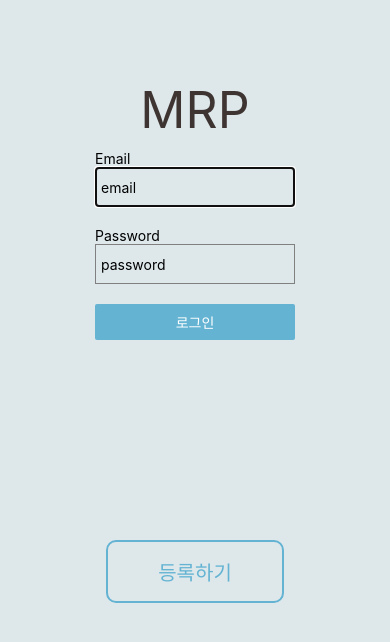
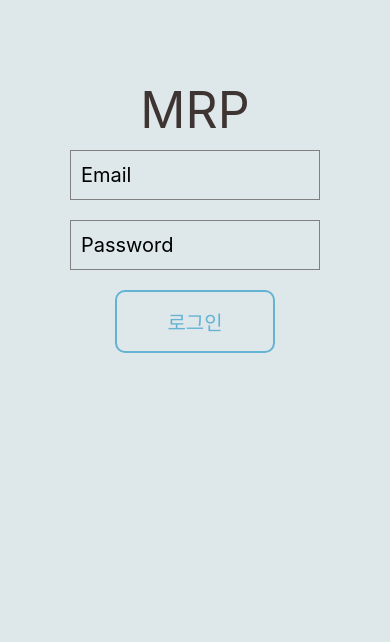
Before and after one commit to Seongjun-Moon/MRP-mobile, a React Native app: screen / in a window 390 px wide. Shown: the top 642 px of the page. Built offline with nearby package versions, Linux system fonts and the light colour scheme.

Commit message:
Add login and out fn and create setting form page

```diff
--- a/App.js
+++ b/App.js
@@ -1,19 +1,23 @@
 import React, { useState, useEffect } from "react";
 import { Text, View, StyleSheet, TouchableOpacity } from "react-native";
 import Signin from "./components/signin";
+import SettingForm from "./components/setting-form";
 
 export default function App() {
+  const [isLoggedIn, setLogin] = useState(false);
+  const [companyType, setCompanyType] = useState(null);
+
   return (
     <View style={styles.container}>
-      <Text style={styles.title}>MRP</Text>
-
-      <Signin />
-
-      <TouchableOpacity onPress={() => alert("곰성준씨 가만히계세여")}>
-        <View style={styles.buttonContainer}>
-          <Text style={styles.button}>등록하기</Text>
-        </View>
-      </TouchableOpacity>
+      {isLoggedIn ? (
+        <SettingForm
+          isLoggedIn={isLoggedIn}
+          setLogin={setLogin}
+          companyType={companyType}
+        />
+      ) : (
+        <Signin setLogin={setLogin} setCompanyType={setCompanyType} />
+      )}
     </View>
   );
 }
@@ -23,6 +27,7 @@ const styles = StyleSheet.create({
     flex: 1,
     backgroundColor: "#dee8eb",
     alignItems: "center",
+    // justifyContent: "center",
   },
   title: {
     color: "#3e3533",
@@ -30,17 +35,17 @@ const styles = StyleSheet.create({
     marginTop: 80,
     marginBottom: 10,
   },
-  button: {
-    color: "#64b3d3",
-    fontSize: 20,
-  },
-  buttonContainer: {
-    borderColor: "#64b3d3",
-    borderRadius: 10,
-    borderWidth: 2,
-    padding: 15,
-    paddingLeft: 50,
-    paddingRight: 50,
-    marginTop: 200,
-  },
+  // button: {
+  //   color: "#64b3d3",
+  //   fontSize: 20,
+  // },
+  // buttonContainer: {
+  //   borderColor: "#64b3d3",
+  //   borderRadius: 10,
+  //   borderWidth: 2,
+  //   padding: 15,
+  //   paddingLeft: 50,
+  //   paddingRight: 50,
+  //   marginTop: 200,
+  // },
 });
--- /dev/null
+++ b/components/setting-form.jsx
@@ -0,0 +1,80 @@
+import React, { useState, useEffect } from "react";
+import {
+  Text,
+  TextInput,
+  View,
+  StyleSheet,
+  TouchableOpacity,
+  Button,
+} from "react-native";
+
+export default function SettingForm(props) {
+  const sendCompanyInfo = () => {
+    // const url = "70.12.113.182:9090";
+    // const fetchOptions = {
+    //   method: "POST",
+    //   headers: {
+    //     "Content-Type": "application/json",
+    //   },
+    //   body: JSON.stringify({ id: email, pw: password }),
+    // };
+    // console.log(fetchOptions);
+    // fetch(`http://${url}/user/signIn`, fetchOptions)
+    //   .then((res) => res.json())
+    //   .then((data) => alert(data.companyType));
+  };
+
+  return (
+    <View style={styles.container}>
+      <Text style={styles.title}>회사 검색하기</Text>
+      <TextInput
+        style={{
+          height: 40,
+          width: 200,
+          borderColor: "gray",
+          borderWidth: 1,
+          marginBottom: 20,
+          padding: 5,
+        }}
+        onChangeText={(text) => setEmail(text)}
+        placeholder="email"
+      />
+
+      <TouchableOpacity onPress={() => {}}>
+        <View style={styles.buttonContainer}>
+          <Text style={styles.button}>전송</Text>
+        </View>
+      </TouchableOpacity>
+
+      <Button onPress={() => props.setLogin(false)} title="로그아웃" />
+    </View>
+  );
+}
+
+const styles = StyleSheet.create({
+  container: {
+    flex: 1,
+    backgroundColor: "#dee8eb",
+    alignItems: "center",
+  },
+  title: {
+    color: "#3e3533",
+    fontSize: 50,
+    marginTop: 80,
+    marginBottom: 10,
+  },
+  button: {
+    color: "#64b3d3",
+    fontSize: 20,
+  },
+  buttonContainer: {
+    alignItems: "center",
+    borderColor: "#64b3d3",
+    borderRadius: 10,
+    borderWidth: 2,
+    padding: 15,
+    paddingLeft: 50,
+    paddingRight: 50,
+    // marginTop: 200,
+  },
+});
--- a/components/signin.jsx
+++ b/components/signin.jsx
@@ -8,7 +8,7 @@ import {
   Button,
 } from "react-native";
 
-export default function Signin() {
+export default function Signin(props) {
   const [email, setEmail] = React.useState(null);
   const [password, setPassword] = React.useState(null);
 
@@ -25,76 +25,90 @@ export default function Signin() {
     console.log(fetchOptions);
     fetch(`http://${url}/user/signIn`, fetchOptions)
       .then((res) => res.json())
-      .then((data) => alert(data.companyType));
+      .then((data) => {
+        console.log(data);
+        if (data.message) {
+          props.setCompanyType(data.companyType);
+          props.setLogin(true);
+        } else {
+          alert("❗️로그인에 실패했습니다.");
+          setEmail(null);
+          setPassword(null);
+        }
+      });
   };
 
   return (
     <View style={styles.container}>
-      <Text>Email</Text>
+      <Text style={styles.title}>MRP</Text>
+
+      {/* <Text>Email</Text> */}
       <TextInput
-        style={{
-          height: 40,
-          width: 200,
-          borderColor: "gray",
-          borderWidth: 1,
-          marginBottom: 20,
-          padding: 5,
-        }}
+        style={styles.input}
         onChangeText={(text) => setEmail(text)}
-        placeholder="email"
-        autoFocus
+        placeholder="Email"
+        value={email}
       />
 
-      <Text>Password</Text>
+      {/* <Text>Password</Text> */}
       <TextInput
-        style={{
-          height: 40,
-          width: 200,
-          borderColor: "gray",
-          borderWidth: 1,
-          marginBottom: 20,
-          padding: 5,
-        }}
+        style={styles.input}
         onChangeText={(text) => setPassword(text)}
-        placeholder="password"
+        placeholder="Password"
         secureTextEntry={true}
+        value={password}
       />
 
-      <Button
+      <TouchableOpacity
         onPress={() => {
-          console.log(email);
-          if (email && password) signin(email, password);
+          console.log(email + password);
+          email && password
+            ? signin(email, password)
+            : alert("❗️이메일과 비밀번호를 입력해주세요");
         }}
-        title="로그인"
-        color="#64b3d3"
-      />
+        style={styles.buttonContainer}
+      >
+        <View>
+          <Text style={styles.button}>로그인</Text>
+        </View>
+      </TouchableOpacity>
     </View>
   );
 }
 
 const styles = StyleSheet.create({
-  //   container: {
-  //     flex: 1,
-  //     backgroundColor: "#dee8eb",
-  //     alignItems: "center",
-  //   },
-  //   title: {
-  //     color: "#3e3533",
-  //     fontSize: 50,
-  //     marginTop: 80,
-  //     marginBottom: 10,
-  //   },
-  //   button: {
-  //     color: "#64b3d3",
-  //     fontSize: 20,
-  //   },
-  //   buttonContainer: {
-  //     borderColor: "#64b3d3",
-  //     borderRadius: 10,
-  //     borderWidth: 2,
-  //     padding: 15,
-  //     paddingLeft: 50,
-  //     paddingRight: 50,
-  //     marginTop: 200,
-  //   },
+  container: {
+    flex: 1,
+    backgroundColor: "#dee8eb",
+    alignItems: "center",
+  },
+  title: {
+    color: "#3e3533",
+    fontSize: 50,
+    marginTop: 80,
+    marginBottom: 10,
+  },
+  input: {
+    height: 50,
+    width: 250,
+    borderColor: "gray",
+    borderWidth: 1,
+    marginBottom: 20,
+    padding: 10,
+    fontSize: 20,
+  },
+  button: {
+    color: "#64b3d3",
+    fontSize: 20,
+  },
+  buttonContainer: {
+    alignItems: "center",
+    borderColor: "#64b3d3",
+    borderRadius: 10,
+    borderWidth: 2,
+    padding: 15,
+    paddingLeft: 50,
+    paddingRight: 50,
+    // marginTop: 200,
+  },
 });
```
Also changed, not shown: API.js (added, +22 -0 lines).
